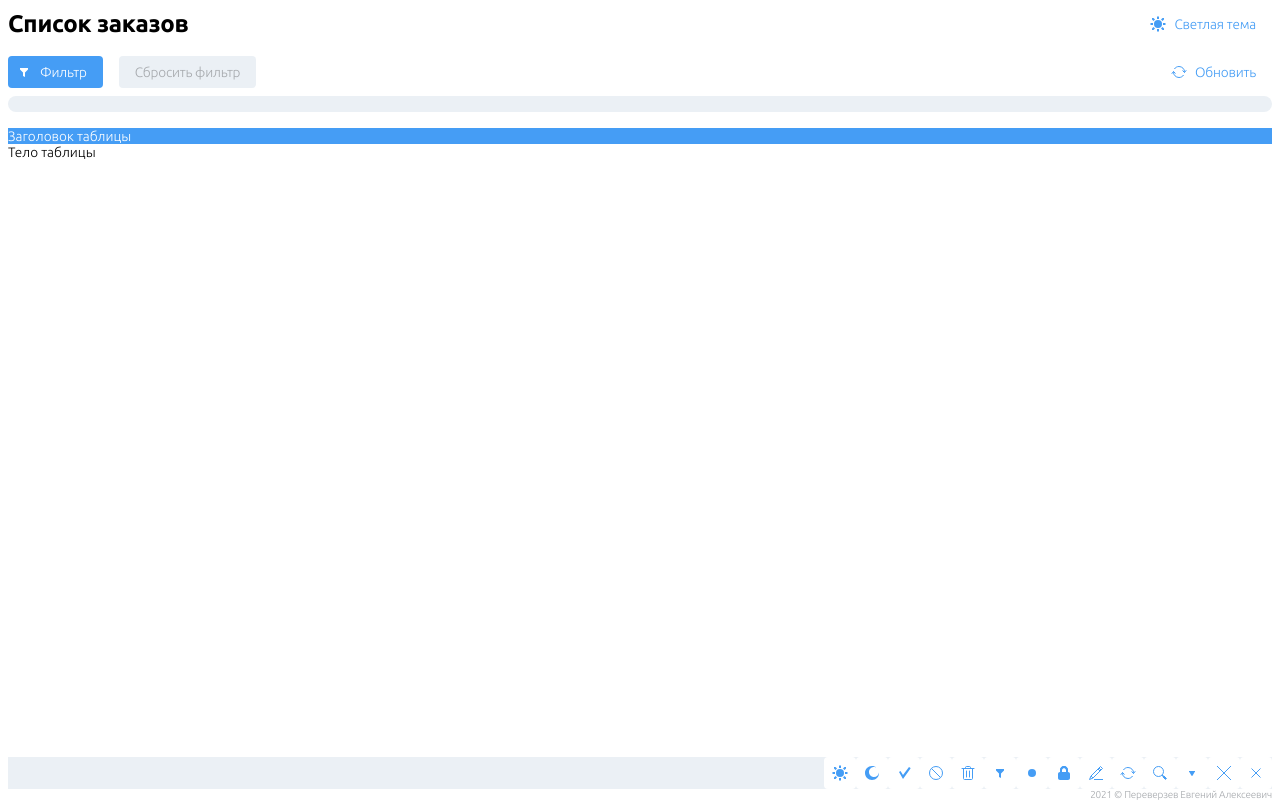
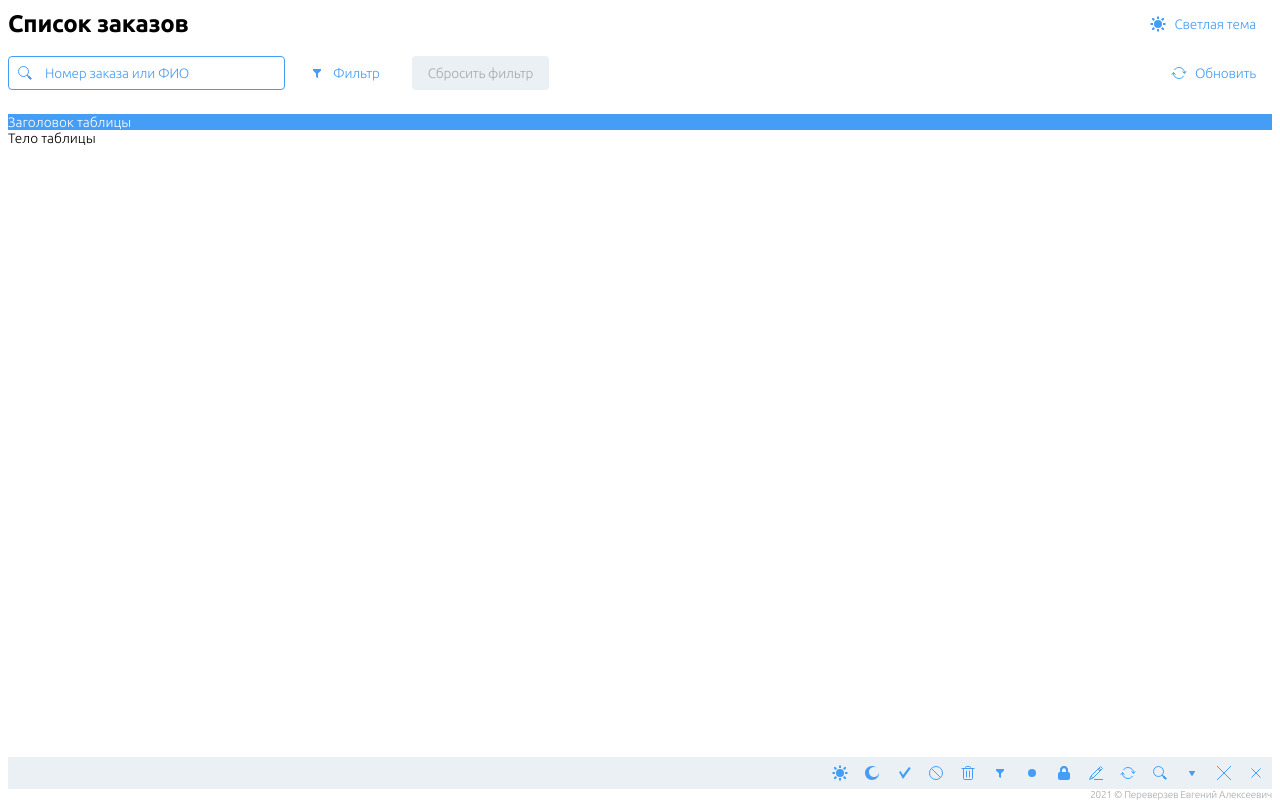
Before and after one commit to EugenePereverzev/admin-panel-react, a React (Create React App) app: page / in a window 1280 px wide. Built offline with nearby package versions, Linux system fonts and the light colour scheme.

Commit message:
Разбивка на компоненты: 04

```diff
--- a/src/components/Button/Button.css
+++ b/src/components/Button/Button.css
@@ -5,7 +5,6 @@
     padding: 0.5rem;
     border-radius: 0.25rem;
     font: var(--control-font);
-    background-color: var(--control-back-color);
     color: var(--control-color);
     cursor: pointer;
 }
--- a/src/components/Filter/Filter.css
+++ b/src/components/Filter/Filter.css
@@ -10,7 +10,7 @@
     margin: 0 0 0.5rem;
 }
 
-.filter-main .button {
+.filter-main>*:not(:last-child) {
     margin: 0 1rem 0 0;
 }
 
@@ -19,15 +19,3 @@
     display: flex;
     justify-content: flex-end;
 }
-
-.filter-main-lefted .button {
-    margin: 0 0 0 1rem;
-}
-
-.filter-detail {
-    display: flex;
-    align-items: flex-start;
-    padding: 0.5rem 1rem;
-    background-color: var(--secondary-background);
-    border-radius: 0.5rem;
-}
--- a/src/components/Filter/Filter.js
+++ b/src/components/Filter/Filter.js
@@ -1,20 +1,47 @@
+import { Component } from 'react';
 import './Filter.css';
 import Button from '../Button/Button';
-import { ICON_FILTER, ICON_REFRESH, ICON_X_LARGE } from '../Icons/Icons';
+import Input from '../Input/Input';
+import FilterDetail from './FilterDetail';
+import { ICON_FILTER, ICON_REFRESH, ICON_SEARCH } from '../Icons/Icons';
+import Range from './Range';
 
-export default function Filter () {
+class Filter extends Component {
+
+    state = {
+        isOpen: false,
+    }
+
+    handleOnClick = () => {
+        this.setState ({
+            isOpen: !this.state.isOpen
+        })
+    }
+
+    render () {
+        const filterDetail = this.state.isOpen && (
+            <FilterDetail>
+                <Range label="Дата оформления" startLabel="c" endLabel="по" hint="dd.mm.yyyy" startValue="20.01.2021"/>
+                <Button label="Применить"/>
+            </FilterDetail>
+        );
+
         return (
             <div className="filter">
                 <div className="filter-main">
-                <Button icon={ICON_FILTER} label="Фильтр" reversed/>
+                    <Input hint="Номер заказа или ФИО">
+                        <Button icon={ICON_SEARCH}/>
+                    </Input>
+                    <Button icon={ICON_FILTER} label="Фильтр" onClick={this.handleOnClick} reversed={this.state.isOpen}/>
                     <Button label="Сбросить фильтр" disabled />
                     <div className="filter-main-lefted">
                         <Button icon={ICON_REFRESH} label="Обновить"/>
                     </div>
                 </div>
-            <div className="filter-detail">
-
-            </div>
+                {filterDetail}
             </div>
         )
+    }
 };
+
+export default Filter;
--- /dev/null
+++ b/src/components/Filter/FilterDetail.css
@@ -0,0 +1,7 @@
+.filter-detail {
+    display: flex;
+    align-items: flex-end;
+    padding: 0.5rem 1rem;
+    background-color: var(--secondary-background);
+    border-radius: 0.5rem;
+}
--- /dev/null
+++ b/src/components/Filter/FilterDetail.js
@@ -0,0 +1,9 @@
+import './FilterDetail.css';
+
+export default function FilterDetail (props) {
+    return (
+        <div className="filter-detail">
+            {props.children}
+        </div>
+    )
+}
--- /dev/null
+++ b/src/components/Filter/Range.css
@@ -0,0 +1,16 @@
+.range {
+    display: flex;
+    flex-direction: column;
+}
+
+.range-label {
+    font: var(--control-font);
+}
+
+.range-values {
+    display: flex;
+}
+
+.range-values>*:not(:last-child) {
+    margin-right: 0.25rem;
+}
--- /dev/null
+++ b/src/components/Filter/Range.js
@@ -0,0 +1,20 @@
+import { Component } from 'react';
+import Input from '../Input/Input';
+import './Range.css';
+
+class Range extends Component {
+
+    render () {
+        return (
+            <div className="range">
+                <div className="range-label">{this.props.label}</div>
+                <div className="range-values">
+                    <Input label={this.props.startLabel} hint={this.props.startHint || this.props.hint} value={this.props.startValue} />
+                    <Input label={this.props.endLabel} hint={this.props.endHint || this.props.hint} value={this.props.endValue} />
+                </div>
+            </div>
+        );
+    };
+};
+
+export default Range;
--- /dev/null
+++ b/src/components/Input/Input.css
@@ -0,0 +1,41 @@
+.input {
+    display: flex;
+    justify-content: space-between;
+    align-items: center;
+    border-radius: 0.25rem;
+    background: var(--main-background);
+    border: solid 1px var(--control-color);
+}
+
+.input-label {
+    margin: 0 0.5rem;
+}
+
+.input-box {
+    flex: 1;
+    border-radius: 0.25rem;
+    position: relative;
+}
+
+.input-field {
+    border-radius: 0.25rem;
+    border-width: 0px;
+    font: var(--normal-font);
+}
+
+.input-field:focus {
+    outline: none;
+}
+
+.input-hint {
+    position: absolute;
+    top: 0;
+    left: 0;
+    bottom: 0;
+    right: 0;
+    padding-left: 0.25rem;
+    display: flex;
+    align-items: center;
+    color: var(--control-color);
+    font: var(--control-font);
+}
--- /dev/null
+++ b/src/components/Input/Input.js
@@ -0,0 +1,42 @@
+import React, { Component } from 'react';
+import Button from '../Button/Button';
+import { ICON_LOCKED, ICON_X_LARGE } from '../Icons/Icons';
+import './Input.css';
+
+class Input extends Component {
+
+    state = {
+        value: this.props.value,
+        isTextOn: !!this.props.label,
+        isDisable: !!this.props.disabled,
+        isLock: !!this.props.locked,
+    }
+
+    clearValue = () => {
+        this.setState = ({ ...this.state,
+            value: "",
+        })
+    }
+
+    render () {
+        const button = (this.state.isLock && <Button icon={ICON_LOCKED}/>) ||
+                    (!!this.state.value && <Button icon={ICON_X_LARGE} onClick={this.clearValue} />);
+        const label = this.state.isTextOn && <div className="input-label">{this.props.label}</div>;
+        const hint = !this.state.value && !!this.props.hint && <div className="input-hint">{this.props.hint}</div>;
+        const classString = "input" + (this.state.isLock?" locked":"");
+
+        return (
+            <div className={classString}>
+                {this.props.children}
+                {label}
+                <div className="input-box">
+                    <input type="text" className="input-field" value={this.state.value}/>
+                    {hint}
+                </div>
+                {button}
+            </div>
+        )
+    }
+}
+
+export default Input;
--- a/src/components/ThemeMenu/ThemeMenu.js
+++ b/src/components/ThemeMenu/ThemeMenu.js
@@ -20,7 +20,7 @@ class ThemeMenu extends Component {
                 <div>Выберите тему</div>
                 <Button icon={ICON_SUN} label="Светлая" />
                 <Button icon={ICON_MOON} label="Тёмная" reversed/>
-            </div>
+            </div>;
 
         return (
             <div className="theme-menu">
```
Lines whose indentation alone changed are shown as unchanged.
